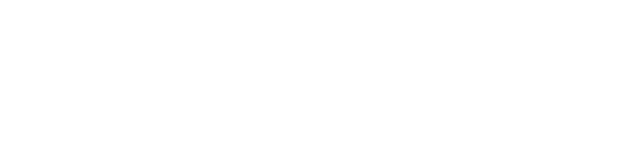
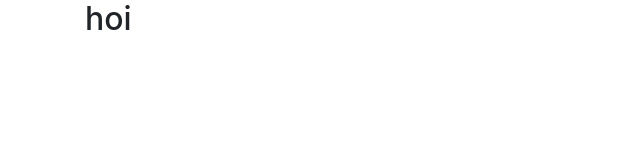
Before and after one commit to MTBwebsites/test-udemy, a plain HTML site: page index.html in a window 1280 px wide. Shown: the full height of the page, 0-640 px from the left. Drawn offline with nearby package versions, Linux system fonts and the light colour scheme.

Commit message:
added hoi

```diff
--- a/index.html
+++ b/index.html
@@ -9,7 +9,7 @@
 
 <body>
   <div class="container">
-
+  <h2>hoi</h2>
   </div>
 </body>
 <footer>
```
